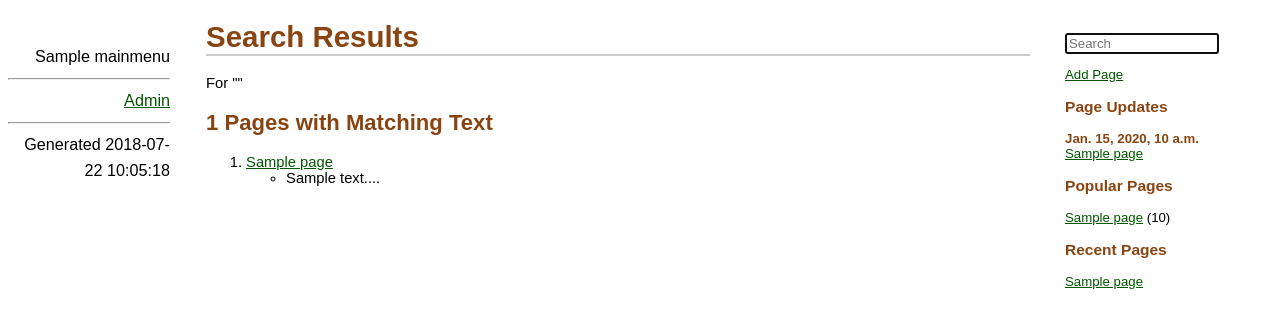
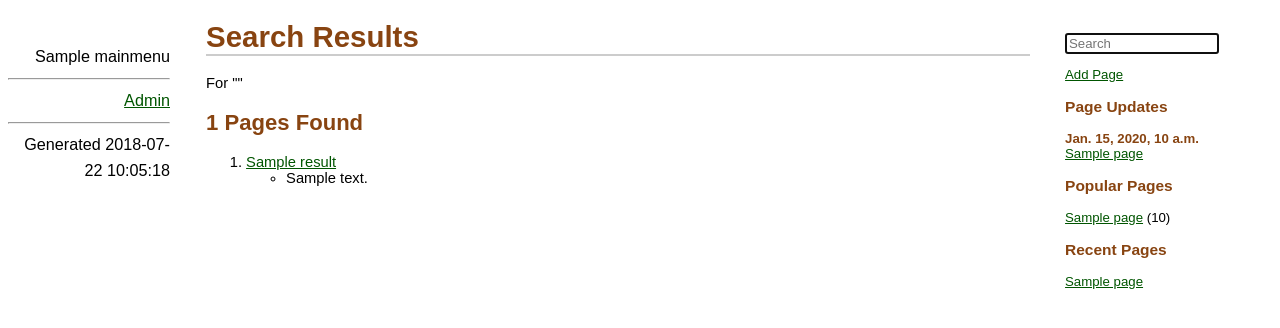
Before and after one commit to ahernp/DMCM, a Django app: template core/templates/core/search.html in a window 1280 px wide. Shown: the top 328 px of the page. Run offline with Django 3.2, Linux system fonts and the light colour scheme; the template is opened without the code that fills it: most values are stand-ins (such as "Sample title", 1, 10 or a date in 2020).

Commit message:
Reformat search results

```diff
--- a/core/templates/core/search.html
+++ b/core/templates/core/search.html
@@ -10,31 +10,13 @@
     {% if error %}
         <p class="highlight">{{ error }}</p>
     {% endif %}
-    {% if text_search_results or title_string_search_results or content_string_search_results %}
-        <h2>
-            {% if text_search_results %}
-                {{ text_search_results|length}} Pages with Matching Text
-            {% else %}
-                Pages with String Matches
-                ({{ title_string_search_results|length }} Matching Titles
-                {{ content_string_search_results|length }} Matching Content)
-            {% endif %}
-        </h2>
+    {% if results %}
+        <h2>{{ results|length}} Pages Found</h2>
         <ol>
-        {% if text_search_results %}
-            {% for page in text_search_results %}
-                <li><a href="{% url 'page-detail' page.slug %}">{{ page.title_highlight|safe }}</a></li>
-                <ul><li>{{ page.content_highlight|safe }}...</li></ul>
-            {% endfor %}
-        {% else %}
-            {% for result in title_string_search_results %}
+            {% for result in results %}
                 <li><a href="{% url 'page-detail' result.slug %}">{{ result.title_highlight|safe }}</a></li>
-            {% endfor %}
-            {% for result in content_string_search_results %}
-                <li><a href="{% url 'page-detail' result.slug %}">{{ result.title|safe }}</a></li>
                 <ul><li>{{ result.content_highlight|safe }}</li></ul>
             {% endfor %}
-        {% endif %}
         </ol>
     {% else %}
         <p>No matches found</p>
```
Also changed, not shown: core/utils.py (+5 -5 lines), core/views.py (+28 -13 lines).
